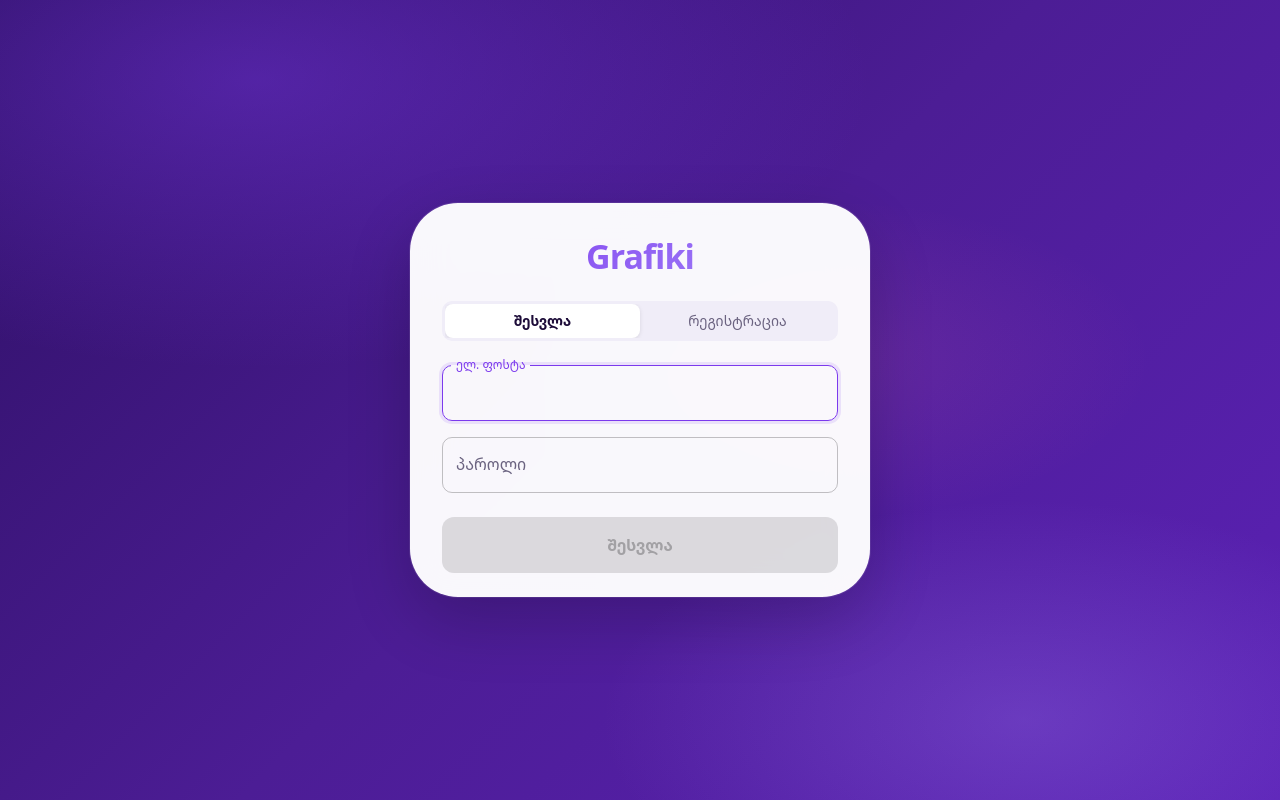
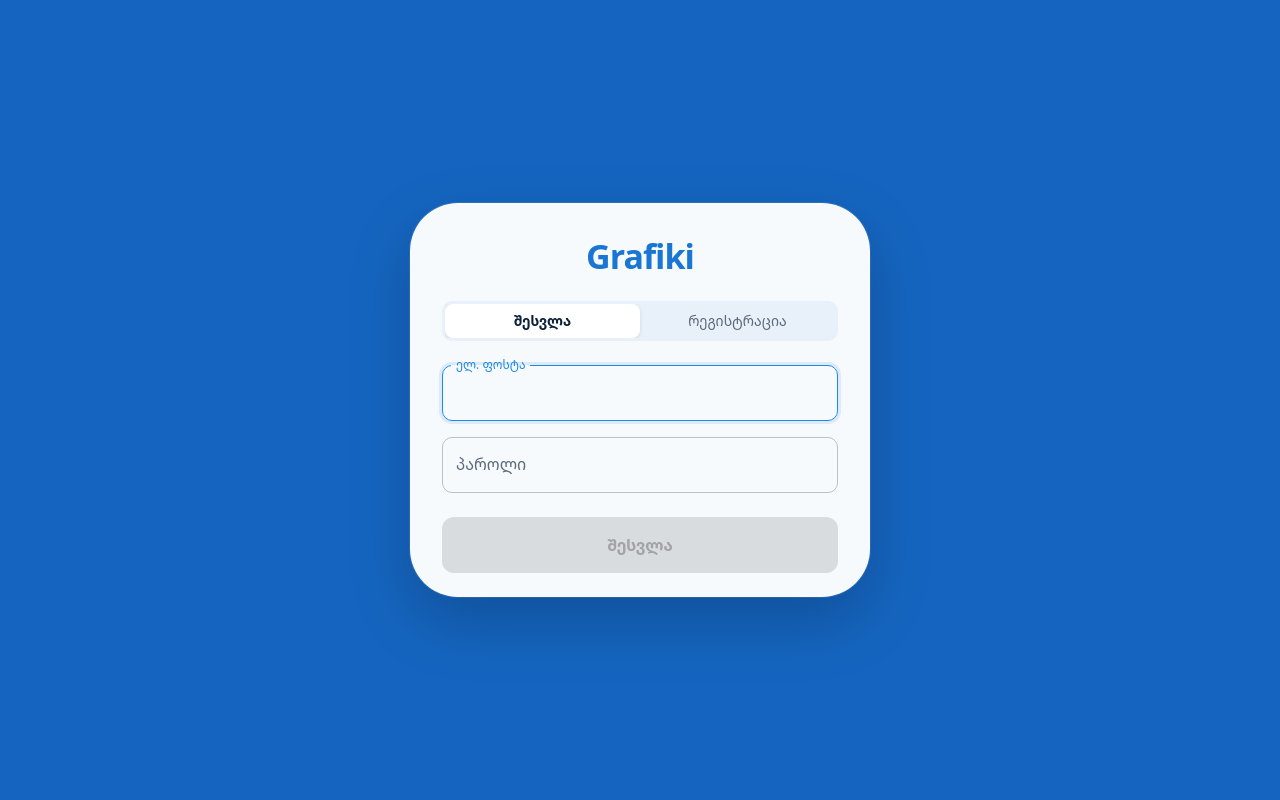
Before and after one commit to MindiaShantadze02/vis, a React (Vite) app in the folder client/: page /login in a window 1280 px wide. Built offline with nearby package versions, Linux system fonts and the light colour scheme; no server answers.

Commit message:
adding better looking themes toforms

```diff
--- a/client/src/components/ui/ActionIconButton.tsx
+++ b/client/src/components/ui/ActionIconButton.tsx
@@ -30,9 +30,9 @@ const ActionIconButton = forwardRef<HTMLButtonElement, ActionIconButtonProps>(
           height: side,
           borderRadius: compact ? '8px' : '10px',
           color: danger ? 'error.main' : 'text.secondary',
-          bgcolor: danger ? 'rgba(220,38,38,0.06)' : 'rgba(124,58,237,0.06)',
+          bgcolor: danger ? 'rgba(220,38,38,0.06)' : 'rgba(25,118,210,0.06)',
           border: '1px solid',
-          borderColor: danger ? 'rgba(220,38,38,0.18)' : 'rgba(124,58,237,0.14)',
+          borderColor: danger ? 'rgba(220,38,38,0.18)' : 'rgba(25,118,210,0.14)',
           transition: 'all 0.15s ease',
           '&:hover': {
             color: '#fff',
@@ -40,7 +40,7 @@ const ActionIconButton = forwardRef<HTMLButtonElement, ActionIconButtonProps>(
             borderColor: danger ? 'error.main' : 'primary.main',
             boxShadow: danger
               ? '0 4px 12px rgba(220,38,38,0.25)'
-              : '0 4px 12px rgba(124,58,237,0.22)',
+              : '0 4px 12px rgba(25,118,210,0.22)',
           },
           '&:active': { transform: 'scale(0.94)' },
           ...sx,
--- a/client/src/pages/auth/LoginPage.tsx
+++ b/client/src/pages/auth/LoginPage.tsx
@@ -56,12 +56,7 @@ export default function LoginPage() {
         display: 'flex',
         alignItems: 'center',
         justifyContent: 'center',
-        background: `
-          radial-gradient(ellipse 80% 60% at 20% 10%, rgba(124,58,237,0.40) 0%, transparent 60%),
-          radial-gradient(ellipse 60% 50% at 80% 90%, rgba(167,139,250,0.25) 0%, transparent 55%),
-          radial-gradient(ellipse 50% 40% at 65% 45%, rgba(244,114,182,0.12) 0%, transparent 50%),
-          linear-gradient(135deg, #2E1065 0%, #4C1D95 50%, #5B21B6 100%)
-        `,
+        background: '#1565C0',
         p: 2,
       }}
     >
@@ -79,15 +74,12 @@ export default function LoginPage() {
         }}
       >
         <CardContent sx={{ p: 4 }}>
-          {/* Gradient wordmark */}
+          {/* Wordmark */}
           <Typography
             variant="h4"
             sx={{
               fontWeight: 800,
-              background: 'linear-gradient(135deg, #7C3AED 0%, #A78BFA 100%)',
-              backgroundClip: 'text',
-              WebkitBackgroundClip: 'text',
-              WebkitTextFillColor: 'transparent',
+              color: 'primary.main',
               letterSpacing: '-1px',
               mb: 3,
               textAlign: 'center',
--- a/client/src/pages/book/BookingLayout.tsx
+++ b/client/src/pages/book/BookingLayout.tsx
@@ -118,9 +118,10 @@ export default function BookingLayout() {
   const darkSidebar = bookingTheme.sidebarText === 'dark'
   const sideFg = darkSidebar ? '#1F2937' : '#FFFFFF'
   const sideOverlay = (a: number) => `rgba(${darkSidebar ? '0,0,0' : '255,255,255'},${a})`
-  // The white theme is a flat panel — no gradient, no decorative blobs; a
-  // hairline border separates it from the white content area instead.
-  const flatSidebar = bookingTheme.key === 'white'
+  // Flat panels, no gradients/blobs. The light "minimal" theme needs a hairline
+  // border to separate its near-white sidebar from the white content; the rich
+  // colour panels separate by colour alone.
+  const flatSidebar = darkSidebar
 
   const sidebar = (
     <Box
@@ -135,31 +136,11 @@ export default function BookingLayout() {
         flexShrink: 0,
         position: 'relative',
         overflow: 'hidden',
+        // Hairline separation only for the light "minimal" panel; colour panels
+        // separate from the white content on their own.
         ...(flatSidebar && {
           borderRight: { md: '1px solid #E5E7EB' },
           borderBottom: { xs: '1px solid #E5E7EB', md: 'none' },
-        }),
-        // Decorative blobs only on the gradient themes — on the flat white
-        // panel they read as smudges.
-        ...(!flatSidebar && {
-          '&::before': {
-            content: '""',
-            position: 'absolute',
-            top: -60, right: -60,
-            width: 200, height: 200,
-            borderRadius: '50%',
-            background: `radial-gradient(circle, ${sideOverlay(0.18)} 0%, transparent 70%)`,
-            pointerEvents: 'none',
-          },
-          '&::after': {
-            content: '""',
-            position: 'absolute',
-            bottom: -40, left: -40,
-            width: 160, height: 160,
-            borderRadius: '50%',
-            background: `radial-gradient(circle, ${sideOverlay(0.10)} 0%, transparent 70%)`,
-            pointerEvents: 'none',
-          },
         }),
       }}
     >
--- a/client/src/pages/dashboard/settings/ProfileSettings.tsx
+++ b/client/src/pages/dashboard/settings/ProfileSettings.tsx
@@ -11,7 +11,7 @@ import { isValidGeorgianPhone, formatGeorgianPhone } from '@/lib/validation'
 import { PageHeader, CopyableText, useToast } from '@/components/ui'
 import { LAYOUT } from '@/theme/theme'
 import {
-  BOOKING_THEME_LIST, DEFAULT_BOOKING_THEME, type BookingThemeKey,
+  BOOKING_THEME_LIST, DEFAULT_BOOKING_THEME, getBookingTheme, type BookingThemeKey,
 } from '@/theme/bookingThemes'
 
 export default function ProfileSettings() {
@@ -36,7 +36,8 @@ export default function ProfileSettings() {
       setDescription((org as unknown as Record<string, string>).description ?? '')
       setContactPhone((org as unknown as Record<string, string>).contact_phone ?? '')
       setLogoUrl((org as unknown as Record<string, string>).logo_url ?? null)
-      setBookingTheme((org.booking_theme as BookingThemeKey) ?? DEFAULT_BOOKING_THEME)
+      // Resolve any stored key (incl. the retired 'classic') to a current theme.
+      setBookingTheme(getBookingTheme(org.booking_theme).key)
     }
   }, [org])
 
@@ -207,7 +208,7 @@ export default function ProfileSettings() {
                       <Box
                         sx={{
                           width: 22, height: 22, borderRadius: '50%',
-                          background: th.sidebar,
+                          background: th.primary,
                           boxShadow: 'inset 0 0 0 1px rgba(0,0,0,0.08)',
                           flexShrink: 0,
                         }}
--- a/client/src/theme/bookingThemes.ts
+++ b/client/src/theme/bookingThemes.ts
@@ -6,17 +6,19 @@ import baseTheme from './theme'
 // professional/business to fresh/sporty, plus a clean white — so owners get
 // personality without an overwhelming colour-picker.
 //
-// Each theme drives the *whole* booking page: the sidebar gradient, the page
-// background, AND the accent colour applied to buttons, inputs, the stepper,
-// selected cards, etc. via a derived MUI theme (see makeBookingTheme).
+// All themes are flat (no gradients). Four use a rich, confident solid colour
+// panel with light text; 'white' is a clean minimal light panel. Each pairs the
+// sidebar with a near-white page background and a refined accent colour applied
+// to buttons, inputs, the stepper, selected cards, etc. via a derived MUI theme
+// (see makeBookingTheme).
 
-export type BookingThemeKey = 'classic' | 'ocean' | 'sunset' | 'sporty' | 'white'
+export type BookingThemeKey = 'blue' | 'ocean' | 'sunset' | 'sporty' | 'white'
 
 export interface BookingTheme {
   key: BookingThemeKey
   /** Georgian label shown in the settings picker. */
   label: string
-  /** Gradient for the booking sidebar panel. */
+  /** Solid (flat) background colour for the booking sidebar panel. */
   sidebar: string
   /** Whether the sidebar content (logo, name, text) is light or dark. */
   sidebarText: 'light' | 'dark'
@@ -31,72 +33,72 @@ export interface BookingTheme {
 }
 
 export const BOOKING_THEMES: Record<BookingThemeKey, BookingTheme> = {
-  // Soft indigo-violet — the app default. Calm and professional.
-  classic: {
-    key: 'classic',
-    label: 'კლასიკური',
-    sidebar: 'linear-gradient(160deg, #474270 0%, #6B5DD3 100%)',
+  // Azure blue — the app default. Confident, trustworthy, professional.
+  blue: {
+    key: 'blue',
+    label: 'ლურჯი',
+    sidebar: '#1D4ED8',
     sidebarText: 'light',
-    pageBg: '#FAF9FE',
-    primary: '#6B5DD3',
-    primaryLight: '#A9A0E8',
-    primaryDark: '#564AA8',
-    rgb: '107,93,211',
+    pageBg: '#F5F8FE',
+    primary: '#2563EB',
+    primaryLight: '#93C5FD',
+    primaryDark: '#1E40AF',
+    rgb: '37,99,235',
   },
-  // Muted slate-blue — calm and corporate.
+  // Deep teal — calm, fresh and clean. Great for spas and clinics.
   ocean: {
     key: 'ocean',
     label: 'ოკეანე',
-    sidebar: 'linear-gradient(160deg, #314F66 0%, #4886AE 100%)',
+    sidebar: '#0E7490',
     sidebarText: 'light',
-    pageBg: '#F6FAFD',
-    primary: '#4886AE',
-    primaryLight: '#93BBD6',
-    primaryDark: '#356781',
-    rgb: '72,134,174',
+    pageBg: '#F1FAFC',
+    primary: '#0891B2',
+    primaryLight: '#67E8F9',
+    primaryDark: '#155E75',
+    rgb: '8,145,178',
   },
-  // Soft terracotta — warm and inviting, without the neon.
+  // Burnt amber — warm and inviting, with a premium feel.
   sunset: {
     key: 'sunset',
     label: 'მზის ჩასვლა',
-    sidebar: 'linear-gradient(160deg, #7E5A57 0%, #BE7860 100%)',
+    sidebar: '#C2410C',
     sidebarText: 'light',
-    pageBg: '#FFF8F4',
-    primary: '#C76B54',
-    primaryLight: '#E6A892',
-    primaryDark: '#9E4F3B',
-    rgb: '199,107,84',
+    pageBg: '#FFF7F2',
+    primary: '#EA580C',
+    primaryLight: '#FDBA74',
+    primaryDark: '#9A3412',
+    rgb: '234,88,12',
   },
-  // Sage green — fresh but understated.
+  // Emerald green — fresh and energetic without being loud.
   sporty: {
     key: 'sporty',
     label: 'სპორტული',
-    sidebar: 'linear-gradient(160deg, #3A5749 0%, #45986C 100%)',
+    sidebar: '#047857',
     sidebarText: 'light',
-    pageBg: '#F6FBF8',
-    primary: '#45986C',
-    primaryLight: '#8AC6A5',
-    primaryDark: '#327150',
-    rgb: '69,152,108',
+    pageBg: '#F1FBF6',
+    primary: '#059669',
+    primaryLight: '#6EE7B7',
+    primaryDark: '#065F46',
+    rgb: '5,150,105',
   },
-  // Clean white — minimal: a flat off-white sidebar (no gradient) separated
-  // from the white content by a hairline border. Slate accent.
+  // Minimal — a clean light panel separated from the white content by a
+  // hairline border, with a sleek near-black slate accent.
   white: {
     key: 'white',
-    label: 'თეთრი',
-    sidebar: '#F7F8FA',
+    label: 'მინიმალური',
+    sidebar: '#F8FAFC',
     sidebarText: 'dark',
     pageBg: '#FFFFFF',
-    primary: '#1F2937',
-    primaryLight: '#6B7280',
-    primaryDark: '#111827',
-    rgb: '31,41,55',
+    primary: '#1E293B',
+    primaryLight: '#94A3B8',
+    primaryDark: '#0F172A',
+    rgb: '30,41,59',
   },
 }
 
 export const BOOKING_THEME_LIST: BookingTheme[] = Object.values(BOOKING_THEMES)
 
-export const DEFAULT_BOOKING_THEME: BookingThemeKey = 'classic'
+export const DEFAULT_BOOKING_THEME: BookingThemeKey = 'blue'
 
 /** Resolve a stored key (possibly null/unknown) to a theme, falling back to default. */
 export function getBookingTheme(key: string | null | undefined): BookingTheme {
@@ -108,9 +110,9 @@ const muiThemeCache = new Map<BookingThemeKey, Theme>()
 
 /**
  * Build an MUI theme variant whose accent (primary) follows the booking theme.
- * Re-points every violet-hardcoded component override (buttons, inputs, stepper,
- * toggles, progress) at the theme's colour so the entire booking page is themed,
- * not just the sidebar.
+ * Re-points every base component override (buttons, inputs, stepper, toggles,
+ * progress) at the theme's colour so the entire booking page is themed, not
+ * just the sidebar.
  */
 export function makeBookingTheme(bt: BookingTheme): Theme {
   const cached = muiThemeCache.get(bt.key)
@@ -189,12 +191,12 @@ export function makeBookingTheme(bt: BookingTheme): Theme {
       MuiLinearProgress: {
         styleOverrides: {
           root: { backgroundColor: `rgba(${rgb},0.10)` },
-          bar: { background: `linear-gradient(90deg, ${primary} 0%, ${primaryLight} 100%)` },
+          bar: { backgroundColor: primary },
         },
       },
       MuiAvatar: {
         styleOverrides: {
-          root: { background: `linear-gradient(135deg, ${primary} 0%, ${primaryLight} 100%)` },
+          root: { backgroundColor: primary },
         },
       },
     },
--- a/client/src/theme/theme.ts
+++ b/client/src/theme/theme.ts
@@ -1,41 +1,43 @@
 import { createTheme } from '@mui/material/styles'
 
-const GRAPE = {
-  50:  '#F5F0FF',
-  100: '#EDE8FF',
-  200: '#D8CCFF',
-  300: '#BCA8FF',
-  400: '#A78BFA',
-  500: '#8B5CF6',
-  600: '#7C3AED',
-  700: '#5B21B6',
-  800: '#4C1D95',
-  900: '#2E1065',
+const BLUE = {
+  50:  '#E3F2FD',
+  100: '#BBDEFB',
+  200: '#90CAF9',
+  300: '#64B5F6',
+  400: '#42A5F5',
+  500: '#2196F3',
+  600: '#1E88E5',
+  700: '#1976D2',
+  800: '#1565C0',
+  900: '#0D47A1',
 }
 
 // ── Shared design tokens ──────────────────────────────────────
-// Single source of truth for the violet-tinted shadows and brand
-// gradients that were previously re-typed inline across pages.
+// Single source of truth for the blue-tinted shadows and brand
+// surfaces that were previously re-typed inline across pages.
 
 export const elevation = {
   card:     '0 1px 3px rgba(0,0,0,0.06), 0 1px 2px rgba(0,0,0,0.04)',
-  cardHover: '0 8px 24px rgba(124,58,237,0.10), 0 2px 8px rgba(0,0,0,0.04)',
-  glow:     '0 4px 16px rgba(124,58,237,0.30)',
-  glowSoft: '0 4px 12px rgba(124,58,237,0.18)',
-  modal:    '0 24px 48px rgba(0,0,0,0.12), 0 0 0 1px rgba(124,58,237,0.06)',
+  cardHover: '0 8px 24px rgba(25,118,210,0.10), 0 2px 8px rgba(0,0,0,0.04)',
+  glow:     '0 4px 16px rgba(25,118,210,0.30)',
+  glowSoft: '0 4px 12px rgba(25,118,210,0.18)',
+  modal:    '0 24px 48px rgba(0,0,0,0.12), 0 0 0 1px rgba(25,118,210,0.06)',
 }
 
+// Flat brand surfaces (gradients removed — kept as a named map so page
+// backgrounds stay consistent and in one place).
 export const gradient = {
-  brand:   `linear-gradient(135deg, ${GRAPE[600]} 0%, ${GRAPE[700]} 100%)`,
-  topbar:  `linear-gradient(135deg, ${GRAPE[700]} 0%, ${GRAPE[600]} 100%)`,
-  sidebar: `linear-gradient(160deg, ${GRAPE[900]} 0%, ${GRAPE[800]} 40%, ${GRAPE[600]} 100%)`,
-  panel:   `linear-gradient(180deg, #FFFFFF 0%, #FAF8FF 100%)`,
+  brand:   BLUE[700],
+  topbar:  BLUE[700],
+  sidebar: BLUE[800],
+  panel:   '#FFFFFF',
 }
 
 // Subtle grape tints for hover/selected surfaces (e.g. nav items).
 export const tint = {
-  hover:       'rgba(124,58,237,0.05)',
-  hoverBorder: 'rgba(124,58,237,0.20)',
+  hover:       'rgba(25,118,210,0.05)',
+  hoverBorder: 'rgba(25,118,210,0.20)',
 }
 
 // ── Layout width tokens ───────────────────────────────────────
@@ -50,17 +52,17 @@ export const LAYOUT = {
 const theme = createTheme({
   palette: {
     primary: {
-      main:         GRAPE[600],
-      light:        GRAPE[400],
-      dark:         GRAPE[700],
+      main:         BLUE[700],
+      light:        BLUE[400],
+      dark:         BLUE[800],
       contrastText: '#FFFFFF',
     },
     secondary: {
-      main:         '#F3EEFF',
-      contrastText: GRAPE[700],
+      main:         '#E3F2FD',
+      contrastText: BLUE[800],
     },
     background: {
-      default: '#FAF8FF',
+      default: '#F4F8FD',
       paper:   '#FFFFFF',
     },
     success: {
@@ -88,11 +90,11 @@ const theme = createTheme({
       contrastText: '#FFFFFF',
     },
     text: {
-      primary:   '#1C0B38',
-      secondary: '#6B6380',
-      disabled:  '#A8A0B8',
+      primary:   '#0D2137',
+      secondary: '#5B6B7B',
+      disabled:  '#A4B0BC',
     },
-    divider: 'rgba(124,58,237,0.10)',
+    divider: 'rgba(25,118,210,0.10)',
   },
 
   typography: {
@@ -122,25 +124,25 @@ const theme = createTheme({
           '&:active': { transform: 'scale(0.97)' },
         },
         contained: {
-          boxShadow: '0 1px 3px rgba(124,58,237,0.18)',
+          boxShadow: '0 1px 3px rgba(25,118,210,0.18)',
           '&:hover': {
-            boxShadow: '0 4px 16px rgba(124,58,237,0.30)',
+            boxShadow: '0 4px 16px rgba(25,118,210,0.30)',
             transform: 'translateY(-1px)',
           },
           '&:active': {
-            boxShadow: '0 1px 3px rgba(124,58,237,0.18)',
+            boxShadow: '0 1px 3px rgba(25,118,210,0.18)',
             transform: 'scale(0.97) translateY(0)',
           },
         },
         outlined: {
-          borderColor: 'rgba(124,58,237,0.35)',
+          borderColor: 'rgba(25,118,210,0.35)',
           '&:hover': {
-            borderColor: GRAPE[600],
-            backgroundColor: 'rgba(124,58,237,0.04)',
+            borderColor: BLUE[600],
+            backgroundColor: 'rgba(25,118,210,0.04)',
           },
         },
         text: {
-          '&:hover': { backgroundColor: 'rgba(124,58,237,0.06)' },
+          '&:hover': { backgroundColor: 'rgba(25,118,210,0.06)' },
         },
         sizeSmall: { padding: '6px 14px', fontSize: '0.8125rem' },
         sizeLarge: { padding: '14px 32px', fontSize: '1rem', borderRadius: 12 },
@@ -152,10 +154,10 @@ const theme = createTheme({
         root: {
           boxShadow: '0 1px 3px rgba(0,0,0,0.06), 0 1px 2px rgba(0,0,0,0.04)',
           borderRadius: 16,
-          border: '1px solid rgba(124,58,237,0.06)',
+          border: '1px solid rgba(25,118,210,0.06)',
           transition: 'box-shadow 0.2s ease, transform 0.2s ease',
           '&:hover': {
-            boxShadow: '0 8px 24px rgba(124,58,237,0.10), 0 2px 8px rgba(0,0,0,0.04)',
+            boxShadow: '0 8px 24px rgba(25,118,210,0.10), 0 2px 8px rgba(0,0,0,0.04)',
             transform: 'translateY(-2px)',
           },
         },
@@ -170,18 +172,18 @@ const theme = createTheme({
             borderRadius: 10,
             transition: 'box-shadow 0.15s ease',
             '&:hover .MuiOutlinedInput-notchedOutline': {
-              borderColor: GRAPE[600],
+              borderColor: BLUE[600],
             },
             '&.Mui-focused': {
-              boxShadow: '0 0 0 3px rgba(124,58,237,0.12)',
+              boxShadow: '0 0 0 3px rgba(25,118,210,0.12)',
             },
             '&.Mui-focused .MuiOutlinedInput-notchedOutline': {
-              borderColor: GRAPE[600],
+              borderColor: BLUE[600],
               borderWidth: '1.5px',
             },
           },
           '& .MuiInputLabel-root.Mui-focused': {
-            color: GRAPE[600],
+            color: BLUE[600],
           },
         },
       },
@@ -198,11 +200,11 @@ const theme = createTheme({
         root: {
           height: 4,
           borderRadius: 2,
-          backgroundColor: 'rgba(124,58,237,0.10)',
+          backgroundColor: 'rgba(25,118,210,0.10)',
         },
         bar: {
           borderRadius: 2,
-          background: `linear-gradient(90deg, ${GRAPE[600]} 0%, ${GRAPE[400]} 100%)`,
+          backgroundColor: BLUE[600],
           transition: 'transform 0.5s cubic-bezier(0.16,1,0.3,1)',
         },
       },
@@ -211,10 +213,10 @@ const theme = createTheme({
     MuiStepIcon: {
       styleOverrides: {
         root: {
-          color: 'rgba(124,58,237,0.20)',
+          color: 'rgba(25,118,210,0.20)',
           '&.Mui-active': {
-            color: GRAPE[600],
-            filter: 'drop-shadow(0 2px 6px rgba(124,58,237,0.35))',
+            color: BLUE[600],
+            filter: 'drop-shadow(0 2px 6px rgba(25,118,210,0.35))',
           },
           '&.Mui-completed': { color: '#059669' },
         },
@@ -223,14 +225,14 @@ const theme = createTheme({
 
     MuiStepConnector: {
       styleOverrides: {
-        line: { borderColor: 'rgba(124,58,237,0.20)' },
+        line: { borderColor: 'rgba(25,118,210,0.20)' },
       },
     },
 
     MuiStepLabel: {
       styleOverrides: {
         label: {
-          '&.Mui-active':    { fontWeight: 600, color: GRAPE[600] },
+          '&.Mui-active':    { fontWeight: 600, color: BLUE[600] },
           '&.Mui-completed': { fontWeight: 500 },
         },
       },
@@ -244,11 +246,11 @@ const theme = createTheme({
           fontWeight: 500,
           transition: 'all 0.15s ease',
           '&.Mui-selected': {
-            backgroundColor: 'rgba(124,58,237,0.10)',
-            color: GRAPE[700],
-            borderColor: GRAPE[600],
+            backgroundColor: 'rgba(25,118,210,0.10)',
+            color: BLUE[700],
+            borderColor: BLUE[600],
             fontWeight: 600,
-            '&:hover': { backgroundColor: 'rgba(124,58,237,0.15)' },
+            '&:hover': { backgroundColor: 'rgba(25,118,210,0.15)' },
           },
         },
       },
@@ -264,7 +266,7 @@ const theme = createTheme({
       styleOverrides: {
         paper: {
           borderRadius: 20,
-          boxShadow: '0 24px 48px rgba(0,0,0,0.12), 0 0 0 1px rgba(124,58,237,0.06)',
+          boxShadow: '0 24px 48px rgba(0,0,0,0.12), 0 0 0 1px rgba(25,118,210,0.06)',
         },
       },
     },
@@ -282,7 +284,7 @@ const theme = createTheme({
       styleOverrides: {
         root: {
           borderRadius: 10,
-          backgroundColor: '#F0EDF8',
+          backgroundColor: '#E8F0FA',
           padding: '3px',
           minHeight: 40,
         },
@@ -305,9 +307,9 @@ const theme = createTheme({
           padding: '6px 16px',
           borderRadius: 8,
           zIndex: 1,
-          color: '#6B6380',
+          color: '#5B6B7B',
           transition: 'color 0.15s ease',
-          '&.Mui-selected': { color: '#1C0B38', fontWeight: 600 },
+          '&.Mui-selected': { color: '#0D2137', fontWeight: 600 },
         },
       },
     },
@@ -316,9 +318,9 @@ const theme = createTheme({
       styleOverrides: {
         switchBase: {
           '&.Mui-checked': {
-            color: GRAPE[600],
+            color: BLUE[600],
             '& + .MuiSwitch-track': {
-              backgroundColor: GRAPE[600],
+              backgroundColor: BLUE[600],
               opacity: 0.5,
             },
           },
@@ -329,7 +331,7 @@ const theme = createTheme({
     MuiAvatar: {
       styleOverrides: {
         root: {
-          background: `linear-gradient(135deg, ${GRAPE[600]} 0%, ${GRAPE[400]} 100%)`,
+          backgroundColor: BLUE[600],
           fontWeight: 700,
         },
       },
@@ -351,11 +353,11 @@ const theme = createTheme({
       styleOverrides: {
         root: {
           borderRadius: '12px !important',
-          border: '1px solid rgba(124,58,237,0.08)',
+          border: '1px solid rgba(25,118,210,0.08)',
           boxShadow: 'none',
           '&:before': { display: 'none' },
           '&.Mui-expanded': {
-            boxShadow: '0 4px 16px rgba(124,58,237,0.08)',
+            boxShadow: '0 4px 16px rgba(25,118,210,0.08)',
           },
         },
       },
```
Also changed, not shown: 1 other file (tests, documents, lock files or other folders).
